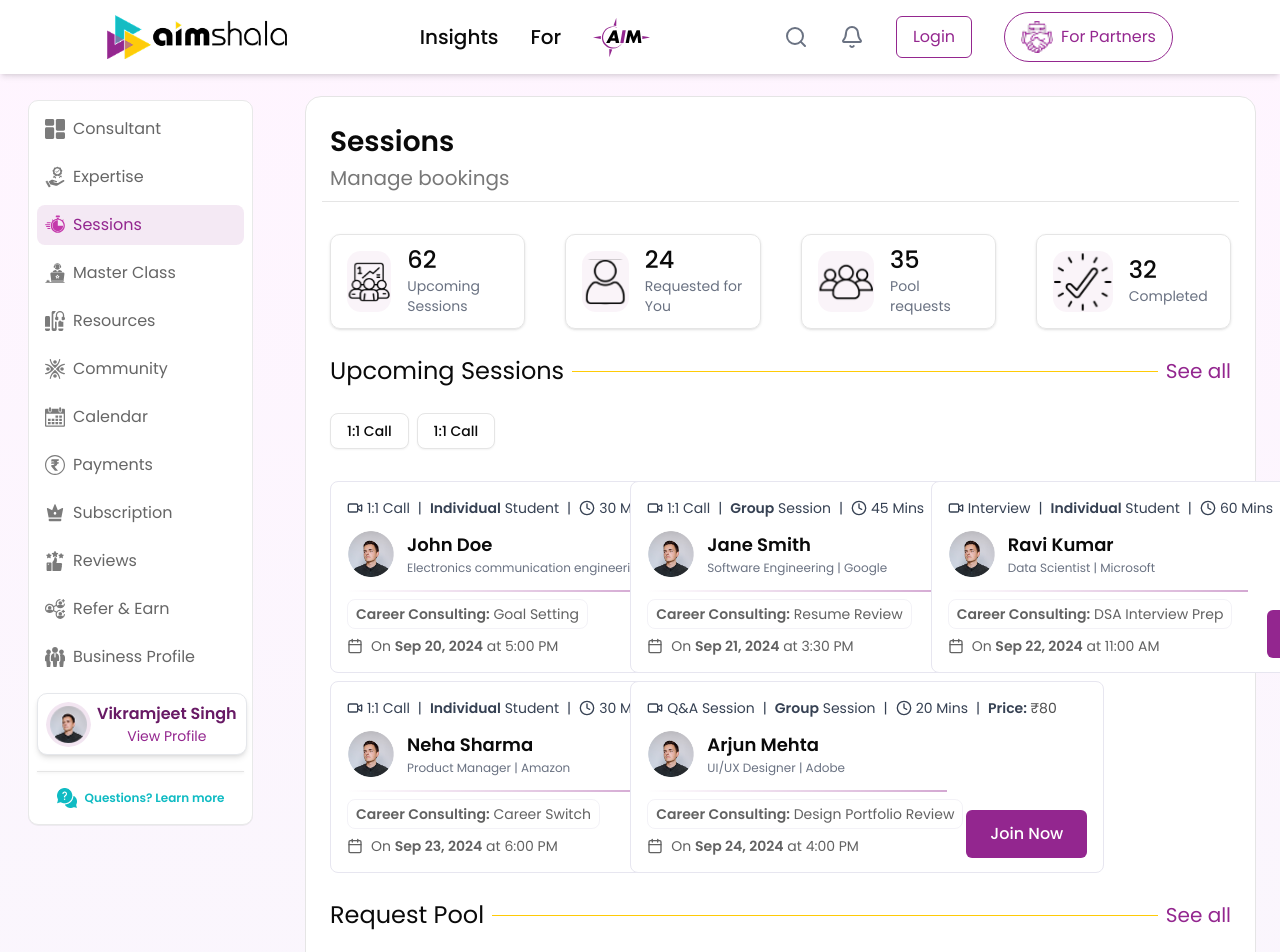
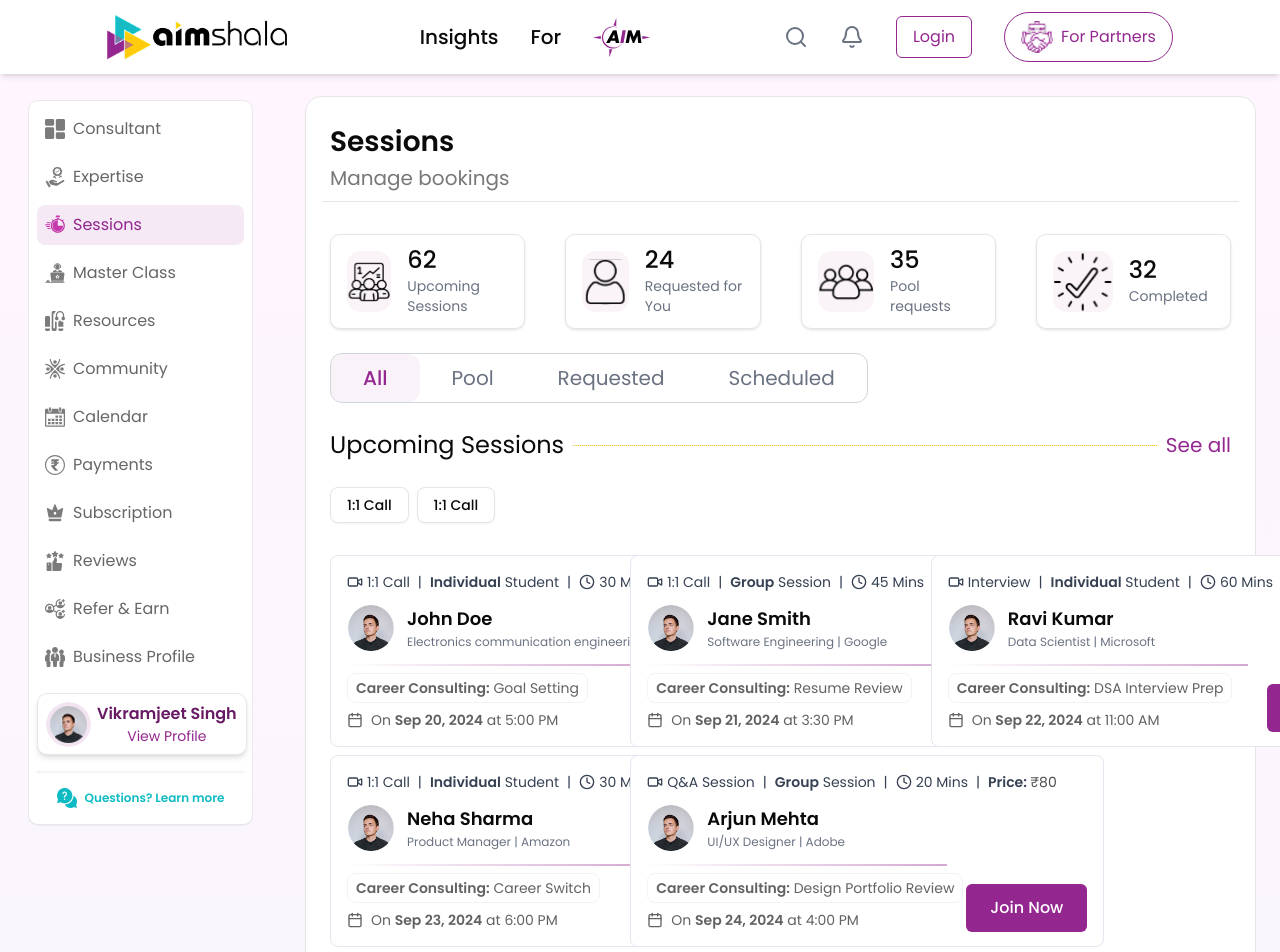
Before and after one commit to sakshiichauhan/Aimshala-, a React (Vite) app: page /consultant/sessions in a window 1280 px wide. Shown: the top 952 px of the page. Built offline with nearby package versions, Linux system fonts and the light colour scheme; no server answers.

Commit message:
sessions

```diff
--- a/src/components/ui/separator.tsx
+++ b/src/components/ui/separator.tsx
@@ -69,11 +69,11 @@ function Separator({
       decorative={decorative}
       orientation={orientation}
       className={cn(
-        "bg-border shrink-0",
-        // horizontal → full width, 1px tall
-        "data-[orientation=horizontal]:h-px data-[orientation=horizontal]:w-full data-[orientation=horizontal]:border-dotted",
-        // vertical → full height, 1px wide
-        "data-[orientation=vertical]:h-full data-[orientation=vertical]:w-px",
+        "shrink-0",
+        // horizontal → dotted line (top border)
+        "data-[orientation=horizontal]:w-full data-[orientation=horizontal]:border-t data-[orientation=horizontal]:border-dotted data-[orientation=horizontal]:border-border",
+        // vertical → solid line (left border)
+        "data-[orientation=vertical]:h-full data-[orientation=vertical]:border-l data-[orientation=vertical]:border-solid data-[orientation=vertical]:border-border",
         className
       )}
       {...props}
--- a/src/modules/consultant/pages/SidebarItems/Sessions.tsx
+++ b/src/modules/consultant/pages/SidebarItems/Sessions.tsx
@@ -1,7 +1,8 @@
 import { Button } from "@/components/ui/button";
 import { Separator } from "@/components/ui/separator";
 import AppointmentCard from "../../components/AppointmentCard";
-import  SessionRequestCard  from "../../components/SessionRequestCard";
+import SessionRequestCard from "../../components/SessionRequestCard";
+import { useState } from 'react';
 
 // icons
 import icon1 from "@/assets/Icons/icon1.svg"
@@ -16,33 +17,10 @@ const summaries = [
     { icon: icon4, description: "Completed", value: 32 },
 ];
 
-export default function Sessions() {
-    return <section className="border mt-20 rounded-2xl font-poppins p-4 m-2 bg-white">
-        <div className="p-2 border-b-1">
-            <p className="font-semibold text-[28px]">Sessions</p>
-            <p className="text-[20px] text-[#787878]">Manage bookings</p>
-        </div>
-
-        <div className="mt-6 p-2 space-y-6">
-            <div className="flex justify-between gap-10">
-                {summaries.map((s) => (
-                    <div key={s.value} className="flex justify-between border w-[330px] h-[95px] rounded-lg p-4 shadow-sm hover:shadow-md transition-shadow">
-                        <div className="flex gap-4">
-                            <div className="bg-[#93268F]/5  rounded-xl inline-flex justify-center items-center">
-                                <img src={s.icon} alt="icons" className="w-15 h-15" />
-                            </div>
-                            <div className="flex flex-col justify-center">
-                                <div className="text-2xl font-medium">
-                                    {s.value}
-                                </div>
-                                <div className="text-sm text-gray-500 mb-1">
-                                    {s.description}
-                                </div>
-                            </div>
-                        </div>
-                    </div>
-                ))}
-            </div>
+// New components for each tab
+function AllSessions() {
+    return (
+        <>
             <div className="flex items-center gap-2 w-full ">
                 <h2 className="text-[24px] whitespace-nowrap">Upcoming Sessions</h2>
                 <Separator className="bg-[#FFCB07] flex-1" />
@@ -56,11 +34,10 @@ export default function Sessions() {
             </div>
             <div className="grid grid-cols-3">
                 <AppointmentCard />
-
             </div>
 
             <div className="flex items-center gap-2 w-full ">
-                <h2 className="text-[24px] whitespace-nowrap">Request Pool</h2>
+                <h2 className="text-[24px] whitespace-nowrap"> Pool Request</h2>
                 <Separator className="bg-[#FFCB07] flex-1" />
                 <h2 className="text-[20px] whitespace-nowrap text-[#93268F]">See all</h2>
             </div>
@@ -77,7 +54,7 @@ export default function Sessions() {
                 <SessionRequestCard />
             </div>
             <div className="flex items-center gap-2 w-full ">
-                <h2 className="text-[24px] whitespace-nowrap">Requested By You</h2>
+                <h2 className="text-[24px] whitespace-nowrap">Requested for You</h2>
                 <Separator className="bg-[#FFCB07] flex-1" />
                 <h2 className="text-[20px] whitespace-nowrap text-[#93268F]">See all</h2>
             </div>
@@ -95,7 +72,141 @@ export default function Sessions() {
                     <SessionRequestCard />
                 </div>
             </div>
-        </div>
+        </>
+    );
+}
 
-    </section>
+function PoolSessions() {
+    return (
+        <>
+            <div className="flex items-center gap-2 w-full ">
+                <h2 className="text-[24px] whitespace-nowrap"> Pool Request</h2>
+                <Separator className="bg-[#FFCB07] flex-1" />
+                <h2 className="text-[20px] whitespace-nowrap text-[#93268F]">See all</h2>
+            </div>
+            <div className="flex gap-2">
+                <Button variant="outline">Today</Button>
+                <Button variant="outline">Tomorrow</Button>
+                <Button variant="outline">This Week</Button>
+                <Button variant="outline">Next Week</Button>
+            </div>
+            <div className="grid grid-cols-3 gap-3">
+                <SessionRequestCard />
+                <SessionRequestCard />
+                <SessionRequestCard />
+                <SessionRequestCard />
+            </div>
+        </>
+    );
 }
+
+function RequestedSessions() {
+    return (
+        <>
+            <div className="flex items-center gap-2 w-full ">
+                <h2 className="text-[24px] whitespace-nowrap">Requested for You</h2>
+                <Separator className="bg-[#FFCB07] flex-1" />
+                <h2 className="text-[20px] whitespace-nowrap text-[#93268F]">See all</h2>
+            </div>
+            <div>
+                <div className="flex gap-2">
+                    <Button variant="outline">Today</Button>
+                    <Button variant="outline">Tomorrow</Button>
+                    <Button variant="outline">This Week</Button>
+                    <Button variant="outline">Next Week</Button>
+                </div>
+                <div className="grid grid-cols-3 gap-3">
+                    <SessionRequestCard />
+                    <SessionRequestCard />
+                    <SessionRequestCard />
+                    <SessionRequestCard />
+                </div>
+            </div>
+        </>
+    );
+}
+
+function ScheduledSessions() {
+    return (
+        <>
+            <div className="flex items-center gap-2 w-full ">
+                <h2 className="text-[24px] whitespace-nowrap">Upcoming Sessions</h2>
+                <Separator className="bg-[#FFCB07] flex-1" />
+                <h2 className="text-[20px] whitespace-nowrap text-[#93268F]">See all</h2>
+            </div>
+            <div>
+                <div className="flex gap-2">
+                    <Button variant="outline">1:1 Call</Button>
+                    <Button variant="outline">1:1 Call</Button>
+                </div>
+            </div>
+            <div className="grid grid-cols-3">
+                <AppointmentCard />
+            </div>
+        </>
+    );
+}
+
+export default function Sessions() {
+    const [activeFilter, setActiveFilter] = useState('All');
+
+    const renderContent = () => {
+        switch (activeFilter) {
+            case 'All': return <AllSessions />;
+            case 'Pool': return <PoolSessions />;
+            case 'Requested': return <RequestedSessions />;
+            case 'Scheduled': return <ScheduledSessions />;
+            default: return null;
+        }
+    };
+
+    return (
+        <section className="border mt-20 rounded-2xl font-poppins p-4 m-2 bg-white">
+            <div className="p-2 border-b-1">
+                <p className="font-semibold text-[28px]">Sessions</p>
+                <p className="text-[20px] text-[#787878]">Manage bookings</p>
+            </div>
+
+            <div className="mt-6 p-2 space-y-6">
+                <div className="flex justify-between gap-10">
+                    {summaries.map((s) => (
+                        <div key={s.value} className="flex justify-between border w-[330px] h-[95px] rounded-lg p-4 shadow-sm hover:shadow-md transition-shadow">
+                            <div className="flex gap-4">
+                                <div className="bg-[#93268F]/5  rounded-xl inline-flex justify-center items-center">
+                                    <img src={s.icon} alt="icons" className="w-15 h-15" />
+                                </div>
+                                <div className="flex flex-col justify-center">
+                                    <div className="text-2xl font-medium">
+                                        {s.value}
+                                    </div>
+                                    <div className="text-sm text-gray-500 mb-1">
+                                        {s.description}
+                                    </div>
+                                </div>
+                            </div>
+                        </div>
+                    ))}
+                </div>
+
+                <div>
+                    <div className="max-w-[1360px] h-[50px] inline-flex bg-white border border-gray-300 rounded-[12px] ">
+                        {['All', 'Pool', 'Requested', 'Scheduled'].map((tab, index) => (
+                            <button
+                                key={index}
+                                onClick={() => setActiveFilter(tab)}
+                                className={`px-8 h-full flex items-center text-xl transition-colors duration-200 rounded-[inherit] ${activeFilter === tab
+                                        ? "text-[#94278F] font-medium bg-[#93268F0F]"
+                                        : "text-gray-500 hover:text-gray-700"
+                                    }`}
+                            >
+                                {tab}
+                            </button>
+                        ))}
+                    </div>
+                </div>
+
+                {renderContent()}
+            </div>
+        </section>
+    );
+}
```
